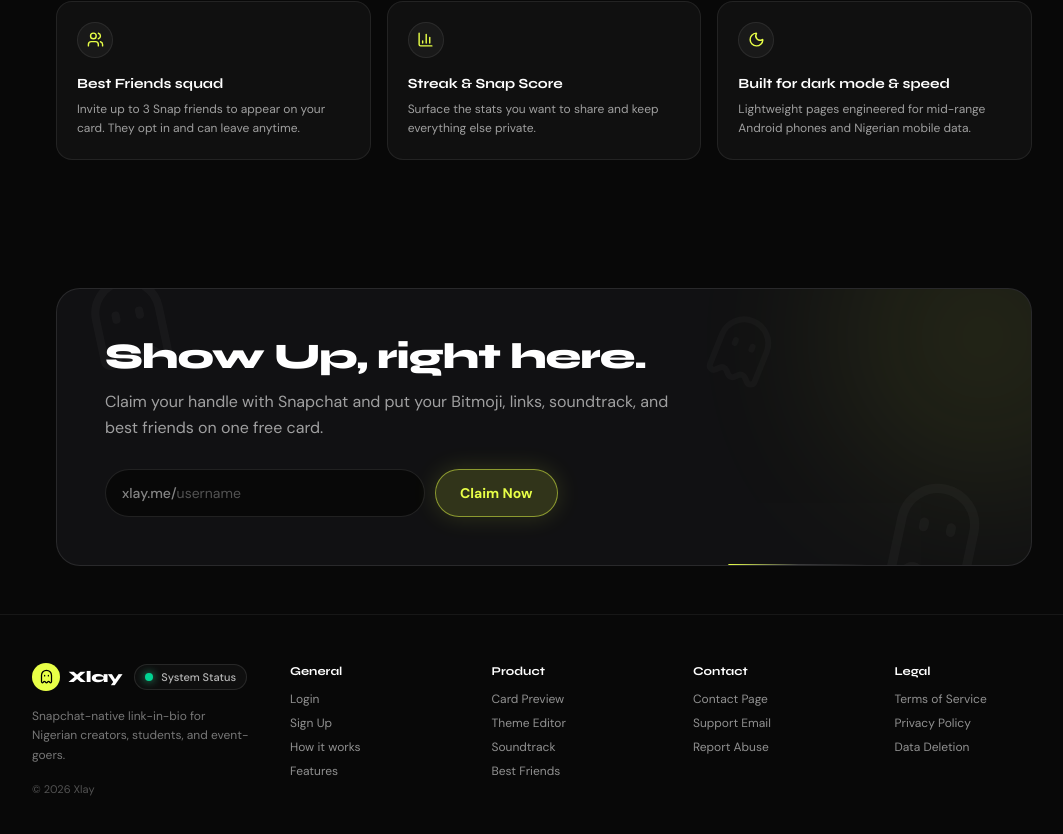
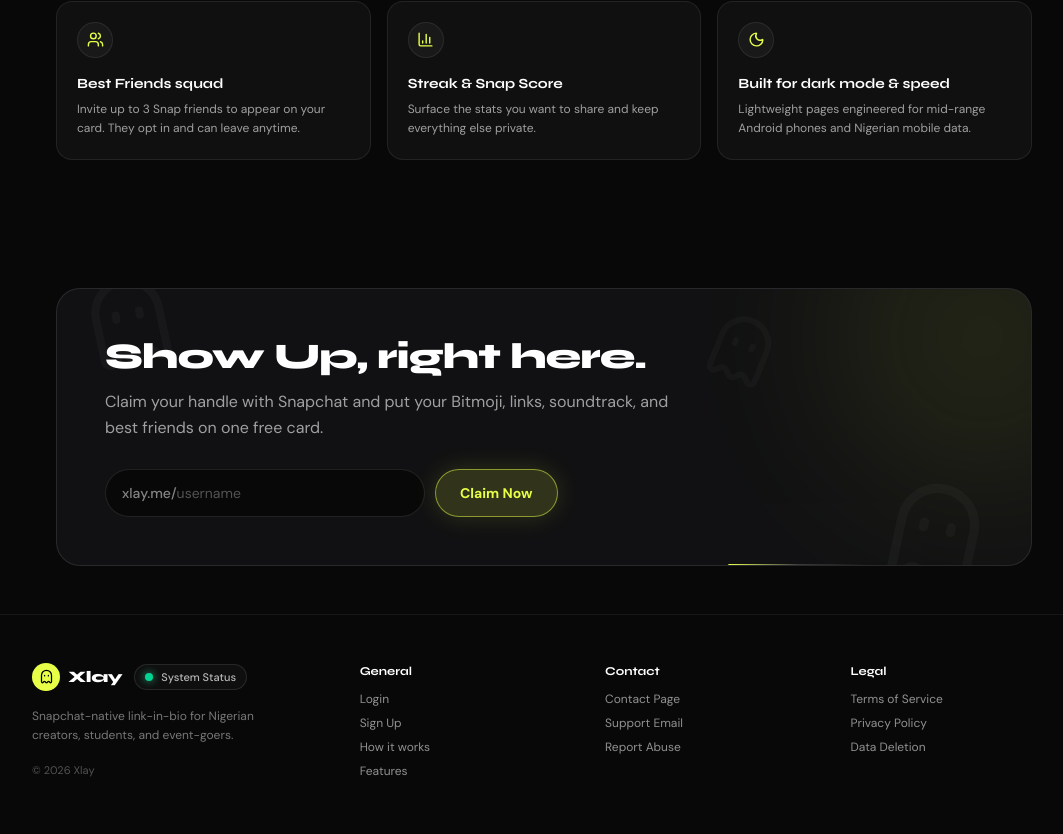
Before and after one commit to Jay-sage/Xlay, a Next.js app: page / in a window 1280 px wide. Shown: the part 1784-2618 px from the top of the page, without its empty margins (96-1159 px from the left). Built offline with nearby package versions, Linux system fonts and the light colour scheme; no server answers.

Commit message:
chore(footer): remove Product column from landing footer

```diff
--- a/app/page.tsx
+++ b/app/page.tsx
@@ -328,7 +328,7 @@ export default function Home() {
 
       {/* Structured Multi-Column Footer */}
       <footer className="mt-auto border-t border-white/[0.06] px-6 py-12">
-        <div className="mx-auto grid w-full max-w-5xl gap-10 md:grid-cols-[1.35fr_repeat(4,1fr)]">
+        <div className="mx-auto grid w-full max-w-5xl gap-10 md:grid-cols-[1.4fr_repeat(3,1fr)]">
           {/* Brand + System Status */}
           <div className="space-y-4">
             <div className="flex flex-wrap items-center gap-3">
@@ -384,33 +384,6 @@ export default function Home() {
             </ul>
           </div>
 
-          {/* Product */}
-          <div className="space-y-3">
-            <p className="font-display text-xs font-bold text-white">Product</p>
-            <ul className="space-y-2 text-xs text-white/55">
-              <li>
-                <Link href="/dashboard" className="transition-colors hover:text-white">
-                  Card Preview
-                </Link>
-              </li>
-              <li>
-                <Link href="/dashboard/themes" className="transition-colors hover:text-white">
-                  Theme Editor
-                </Link>
-              </li>
-              <li>
-                <Link href="/dashboard/music" className="transition-colors hover:text-white">
-                  Soundtrack
-                </Link>
-              </li>
-              <li>
-                <Link href="/dashboard/friends" className="transition-colors hover:text-white">
-                  Best Friends
-                </Link>
-              </li>
-            </ul>
-          </div>
-
           {/* Contact */}
           <div className="space-y-3">
             <p className="font-display text-xs font-bold text-white">Contact</p>
```
